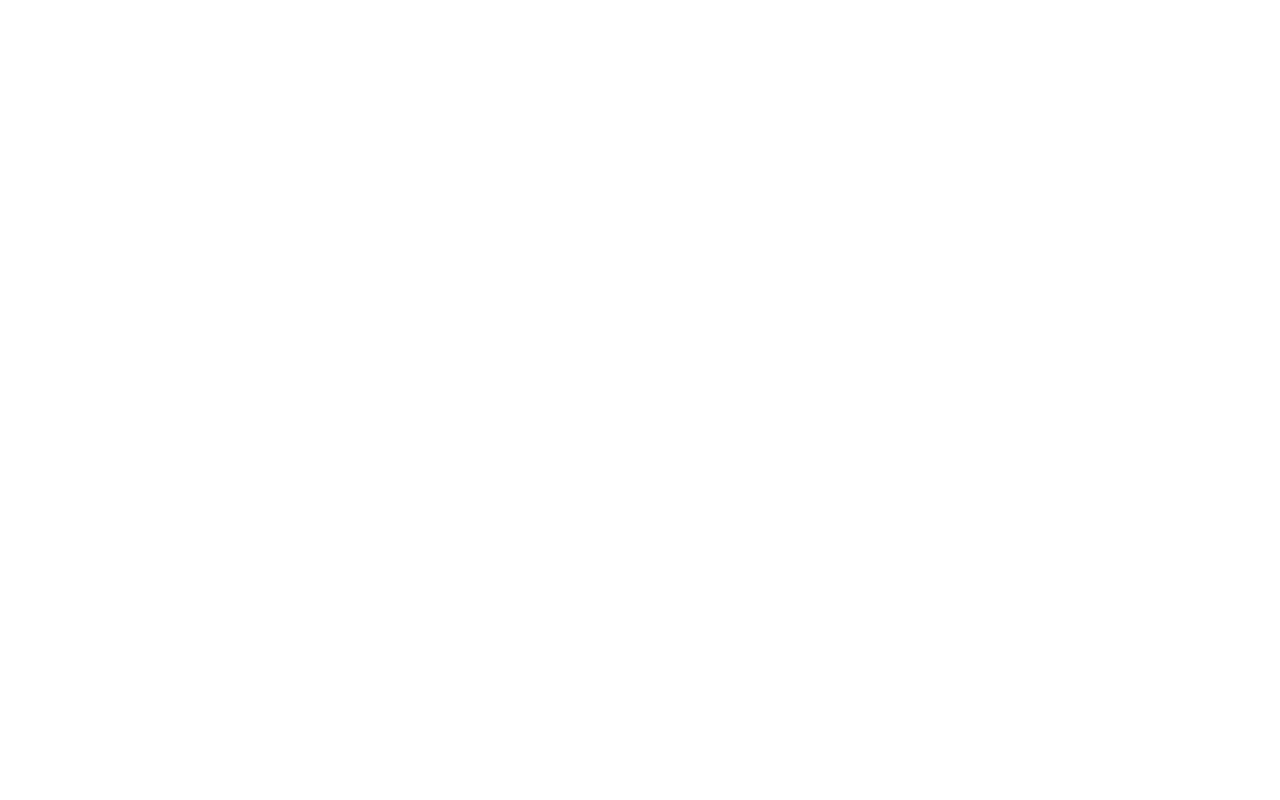
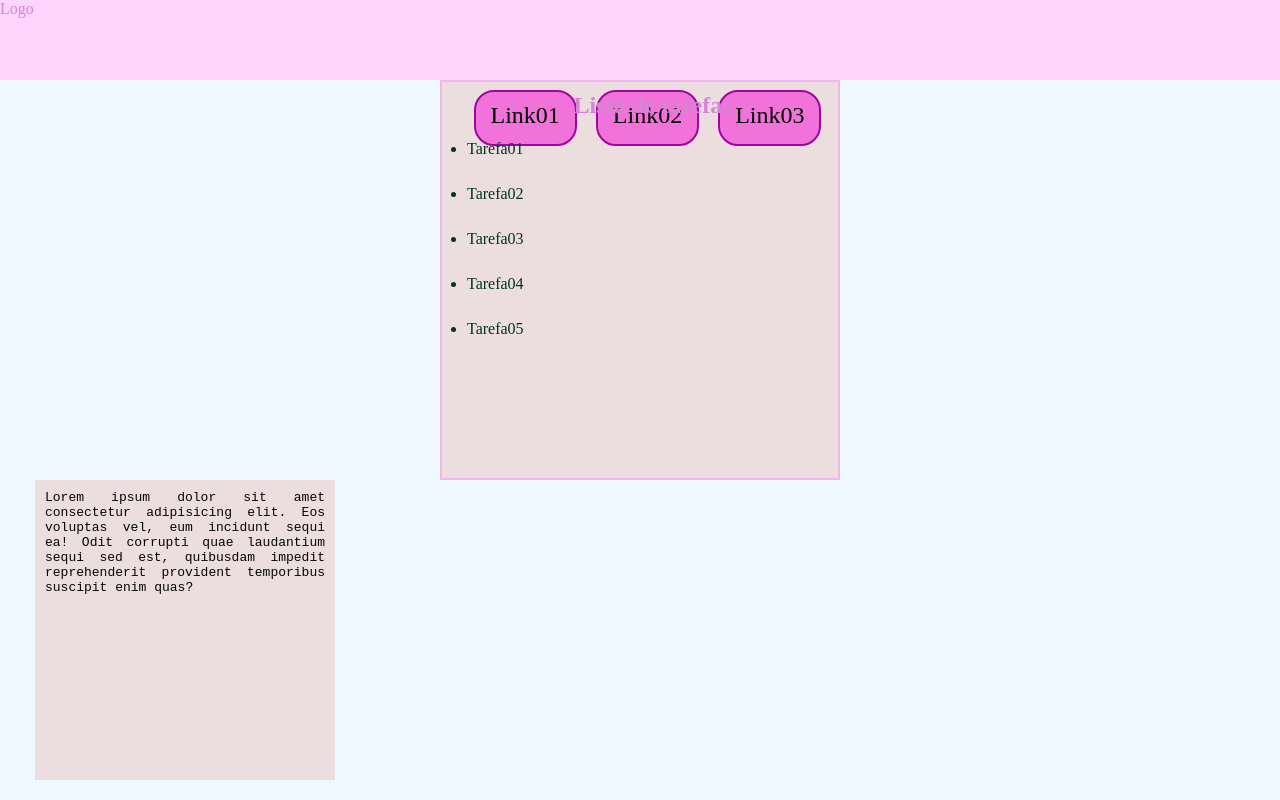
Before and after one commit to barbaraoliveira-sketch/Display, a website: page index.html in a window 1280 px wide. Drawn offline with Linux system fonts and the light colour scheme.

Commit message:
add: modificação

```diff
--- a/index.html
+++ b/index.html
@@ -4,8 +4,45 @@
     <meta charset="UTF-8">
     <meta name="viewport" content="width=device-width, initial-scale=1.0">
     <title>Display</title>
+
+    <!-- link para css -->
+    <link rel="stylesheet" href="style.css">
+
 </head>
-<body>
+
+<body class = "body-container">
+    <!-- uma classe para estilizar o header -->
+    <header class = "header-container">
+        <div class="logo">
+            <span>Logo</span>
+        </div>
+        <nav>
+        <!-- menu -->
+        <a href="#">Link01</a>
+        <a href="#">Link02</a>
+        <a href="#">Link03</a>
+        </nav>
+
+    </header>
+
+    <section class="section01 container">
+    <h1>Lista de tarefas</h1>
+    <!-- Lista não ordenada -->
+    <ul>
+        <li class="item-lista">Tarefa01</li>
+        <li class="item-lista">Tarefa02</li>
+        <li class="item-lista">Tarefa03</li>
+        <li class="item-lista">Tarefa04</li>
+        <li class="item-lista">Tarefa05</li>
+    </ul>
+
+</section>
+
+<section class="section02 container">
+<p>
+    Lorem ipsum dolor sit amet consectetur adipisicing elit. Eos voluptas vel, eum incidunt sequi ea! Odit corrupti quae laudantium sequi sed est, quibusdam impedit reprehenderit provident temporibus suscipit enim quas?
+</p>
+</section>
 
 </body>
 </html>
--- /dev/null
+++ b/style.css
@@ -0,0 +1,99 @@
+/* reset dos elementos */
+
+    *{
+    margin: 0;
+    padding: 0;
+    box-sizing: border-box;
+    font-family: 'Times New Roman', Times, serif;
+    color: #d684d6;
+    }
+
+html{
+    font-family: Verdana, Geneva, Tahoma, sans-serif;
+}
+
+.container{
+    width: 300px;
+    height: 300px;
+    background-color: #ecdede;
+    color: #d684d6;
+}
+
+.body-container{
+    background-color: aliceblue;
+}
+
+.header-container{
+    width: 100%;
+    height: 80px;
+    background-color: #fdd5fd;
+    text-align: center;
+}
+
+.header-container a{
+
+    display: inline-block;
+   background-color: rgb(241, 115, 218);
+   text-decoration: none;
+   font-size: x-large;
+   color: #000000;
+
+   margin-top: 10px;
+   margin-left: 15px;
+
+   padding: 10px 15px 15px;
+
+   border-width: 2px;
+   border-style: solid;
+   border-color: #a105a1;
+
+   border-radius: 20px;
+}
+
+/* pseudo classe que detecta o moimento do mouse */
+.header-container a:hover{
+    border-color: #f5f0f5;
+
+}
+
+.logo{
+
+    width: 30px;
+    height: 80px;
+    background-color: #000000
+    color blue;
+}
+
+.section01{
+
+    width: 400px;
+    height: 400px;
+    border: 2px solid #f0b4f0;
+    margin-top: 15px;
+    margin: auto;
+    padding-left: 25px;
+
+}
+.section01 h1{
+    margin-top: 10px;
+    text-align: center;
+}
+
+.item-lista{
+    line-height: 30px;
+    margin-top: 15px;
+    color: rgb(0, 53, 35);
+}
+
+.section02{
+    line-height: 15px;
+    text-align: justify;
+    padding: 10px;
+    margin-left: 35px;
+    font-family: 'Gill Sans', 'Gill Sans MT', Calibri, 'Trebuchet MS', sans-serif;
+}
+
+.section02 p{
+    font-family: monospace;
+    color: #050505;
+}
```
